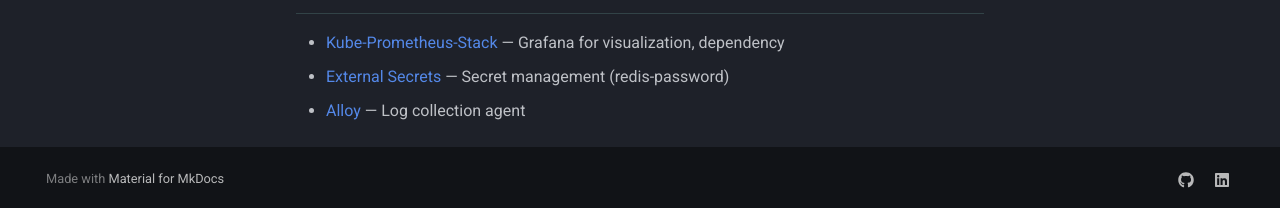
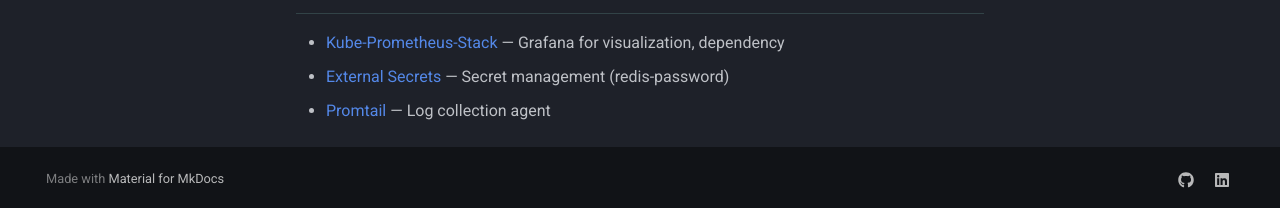
Before and after one commit to JiwooL0920/jiwool0920.github.io, an MkDocs documentation site: the page built from docs/projects/flux-infra/components/loki.md, in a window 1280 px wide and 900 px high, scrolled down 4404 px. Shown: the part 689-897 px from the top of the window. Built offline with MkDocs 1.6.1 and Material for MkDocs 9.7.7, drawn with Linux system fonts in a browser that asks for light colours.

Commit message:
fix(loki): replace broken alloy.md link with promtail.md
Co-authored-by: Cursor <cursoragent@cursor.com>

```diff
--- a/docs/projects/flux-infra/components/loki.md
+++ b/docs/projects/flux-infra/components/loki.md
@@ -189,4 +189,4 @@ kubectl exec -n monitoring loki-0 -- wget -qO- http://localhost:3100/metrics | g
 
 - [Kube-Prometheus-Stack](kube-prometheus-stack.md) — Grafana for visualization, dependency
 - [External Secrets](external-secrets.md) — Secret management (redis-password)
-- [Alloy](alloy.md) — Log collection agent
+- [Promtail](promtail.md) — Log collection agent
```
